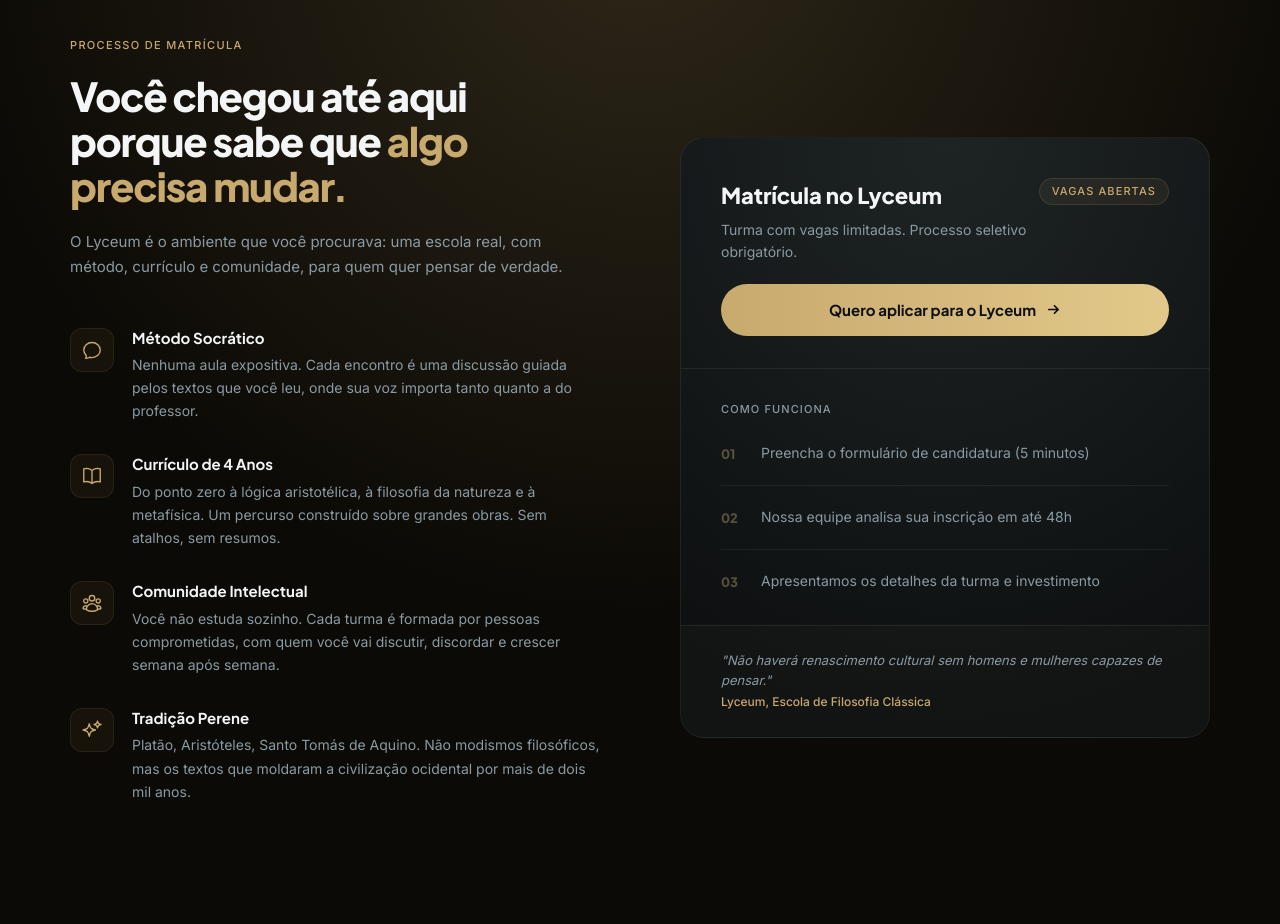
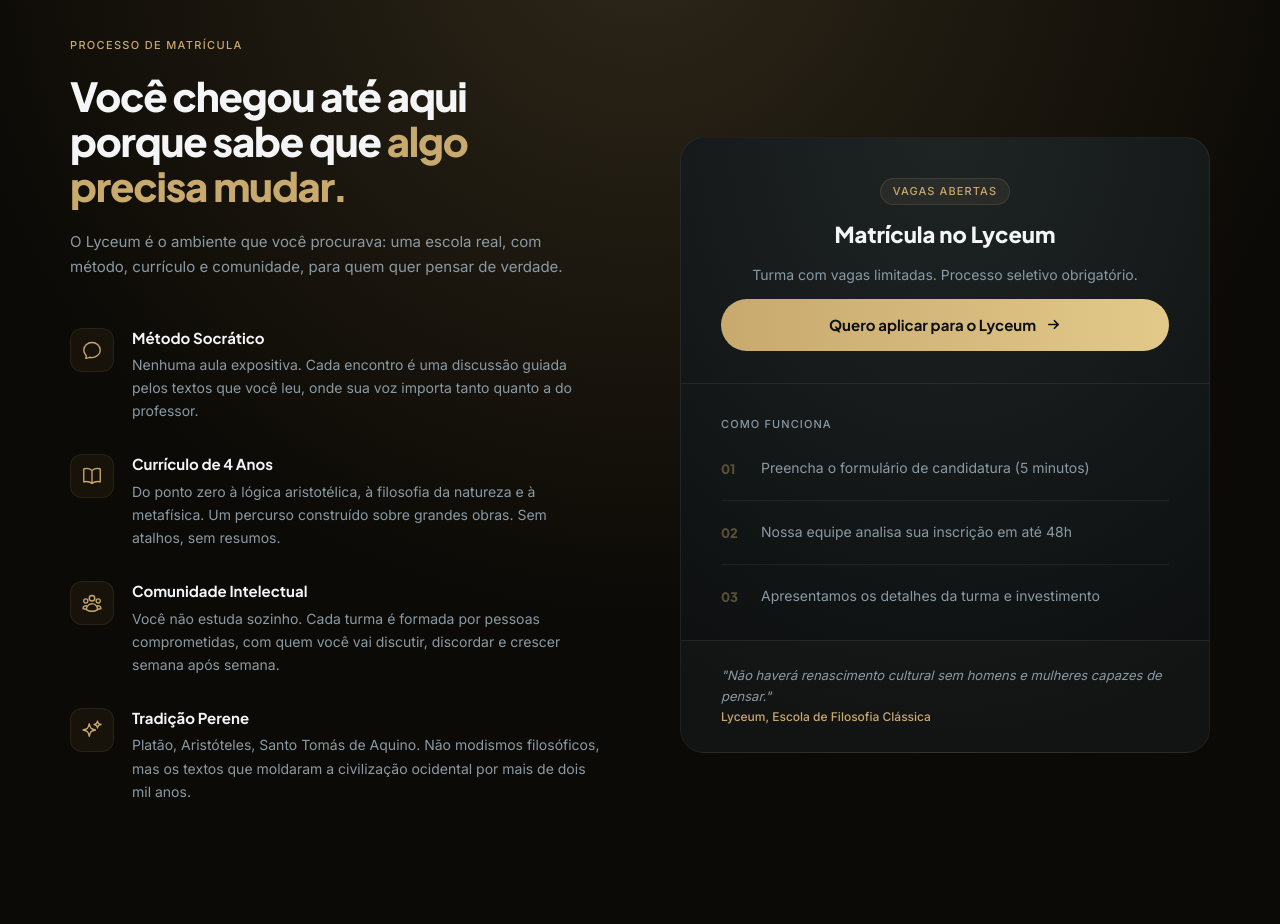
Before and after one commit to ojosuevfx/lyceu2026, a Next.js app: page / in a window 1280 px wide. Shown: the part 9000-9924 px from the top of the page. Built offline with nearby package versions, Linux system fonts and the light colour scheme; grey boxes are pictures that could not be loaded.

Commit message:
Improve CTA card layout and mobile button style

```diff
--- a/components/CTAIngresso.tsx
+++ b/components/CTAIngresso.tsx
@@ -115,26 +115,23 @@
         >
           <div style={{ display: "flex", flexDirection: "column", borderRadius: "24px", overflow: "hidden", background: "radial-gradient(100% 100% at 50% 0px, #1E2424 0%, #0D0F10 100%)", border: "1px solid rgba(244,245,246,0.07)" }}>
             {/* Card top */}
-            <div style={{ padding: "40px 40px 32px", borderBottom: "1px solid rgba(244,245,246,0.07)" }}>
-              <div style={{ display: "flex", justifyContent: "space-between", alignItems: "flex-start", marginBottom: "20px" }}>
-                <div>
-                  <span style={{ fontFamily: "'Plus Jakarta Sans', sans-serif", fontWeight: 800, fontSize: "22px", color: "#F4F5F6", display: "block", marginBottom: "6px" }}>
-                    Matrícula no Lyceum
-                  </span>
-                  <p style={{ fontFamily: "'Inter', sans-serif", fontWeight: 400, fontSize: "14px", color: "#8A9AA4", margin: 0 }}>
-                    Turma com vagas limitadas. Processo seletivo obrigatório.
-                  </p>
-                </div>
-                <span style={{ fontFamily: "'Inter', sans-serif", fontWeight: 500, fontSize: "11px", letterSpacing: "0.1em", textTransform: "uppercase", color: "#c8a96e", background: "rgba(200,169,110,0.08)", border: "1px solid rgba(200,169,110,0.15)", borderRadius: "200px", padding: "4px 12px", whiteSpace: "nowrap" }}>
-                  Vagas abertas
-                </span>
-              </div>
+            <div style={{ padding: "40px 40px 32px", borderBottom: "1px solid rgba(244,245,246,0.07)", display: "flex", flexDirection: "column", alignItems: "center", textAlign: "center", gap: "12px" }}>
+              <span style={{ fontFamily: "'Inter', sans-serif", fontWeight: 500, fontSize: "11px", letterSpacing: "0.1em", textTransform: "uppercase", color: "#c8a96e", background: "rgba(200,169,110,0.08)", border: "1px solid rgba(200,169,110,0.15)", borderRadius: "200px", padding: "4px 12px" }}>
+                Vagas abertas
+              </span>
+              <span style={{ fontFamily: "'Plus Jakarta Sans', sans-serif", fontWeight: 800, fontSize: "22px", color: "#F4F5F6" }}>
+                Matrícula no Lyceum
+              </span>
+              <p style={{ fontFamily: "'Inter', sans-serif", fontWeight: 400, fontSize: "14px", color: "#8A9AA4", margin: 0 }}>
+                Turma com vagas limitadas. Processo seletivo obrigatório.
+              </p>
 
               <Link
                 href="https://form.respondi.app/ujRzWMSF?utm_source=organic&utm_campaign=&utm_medium=&utm_content=&utm_term="
                 target="_blank"
                 rel="noopener noreferrer"
                 className="btn-cta"
+                className="btn-cta-apply"
                 style={{ display: "flex", alignItems: "center", justifyContent: "center", gap: "10px", width: "100%", padding: "14px 28px", borderRadius: "200px", background: "linear-gradient(90deg, #c8a96e 0%, #e2c98a 100%)", textDecoration: "none", cursor: "pointer" }}
               >
                 <span style={{ fontFamily: "'Plus Jakarta Sans', sans-serif", fontWeight: 700, fontSize: "15px", color: "#0D0F10" }}>
@@ -174,6 +171,7 @@
       <style>{`
         @media (max-width: 1199px) { .cta-inner { width: 100% !important; padding: 0 32px !important; gap: 48px !important; } .cta-h2 { font-size: 34px !important; } }
         @media (max-width: 809px) { .cta-inner { grid-template-columns: 1fr !important; padding: 0 24px !important; } .cta-h2 { font-size: 30px !important; } }
+        @media (max-width: 600px) { .btn-cta-apply { border-radius: 16px !important; } }
       `}</style>
     </section>
   );
```
